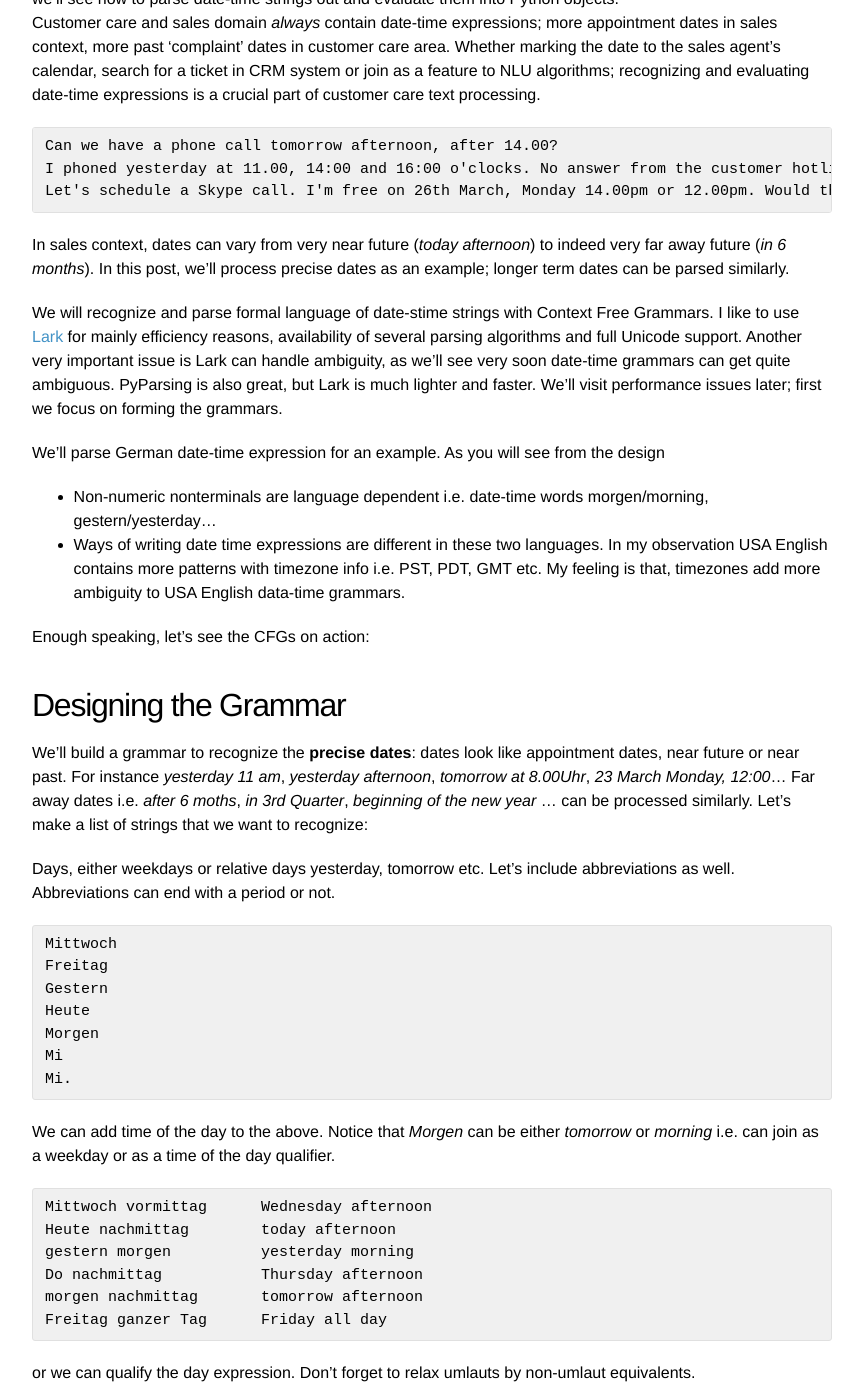
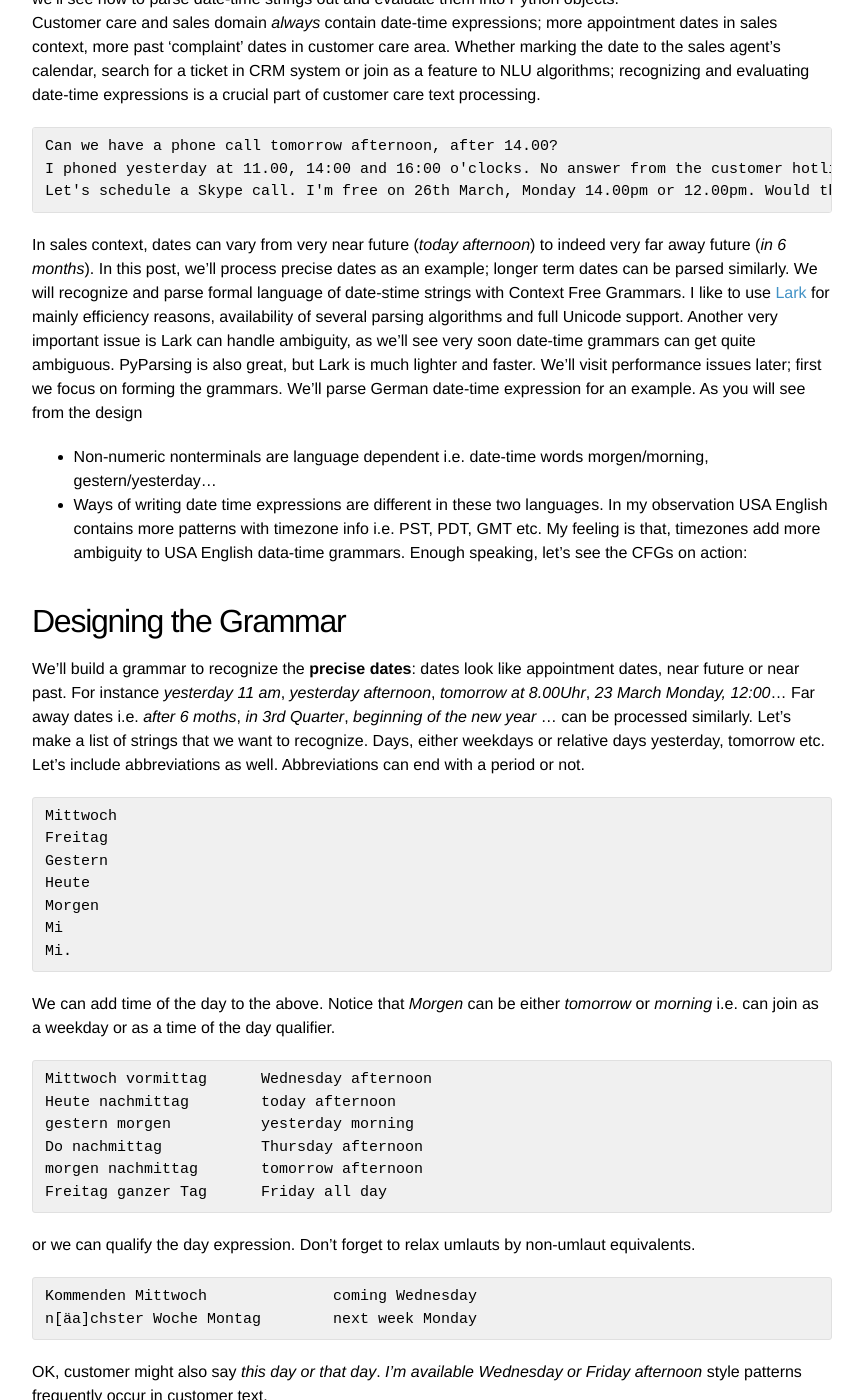
Before and after one commit to DuyguA/DuyguA.github.io, a Jekyll site: the page built from _posts/2018-3-28-chatbot-nlu-series-datetimeparser.md, in a window 1280 px wide and 1400 px high, scrolled down 305 px. Shown: the whole window, without its empty margins (208-1071 px from the left). Built offline with Jekyll 4.4.1, drawn with Linux system fonts in a browser that asks for light colours; nearby versions of some CDN libraries; some web fonts are replaced; some of the changed text lies outside the part shown.

Commit message:
added more

````diff
--- a/_posts/2018-3-28-chatbot-nlu-series-datetimeparser.md
+++ b/_posts/2018-3-28-chatbot-nlu-series-datetimeparser.md
@@ -20,20 +20,14 @@ Let's schedule a Skype call. I'm free on 26th March, Monday 14.00pm or 12.00pm.
 ```
 
 In sales context, dates can vary from very near future (*today afternoon*) to indeed very far away future (*in 6 months*). In this post, we'll process precise dates as an example; longer term dates can be parsed similarly.
-
 We will recognize  and parse formal language of date-stime strings with Context Free Grammars. I like to use [Lark](https://github.com/erezsh/lark) for mainly efficiency reasons, availability of several parsing algorithms and full Unicode support. Another very important issue is Lark can handle ambiguity, as we'll see very soon date-time grammars can get quite ambiguous. PyParsing is also great, but Lark is much lighter and faster. We'll visit performance issues later; first we focus on forming the grammars.
-
 We'll parse German date-time expression for an example. As you will see from the design
-
 * Non-numeric nonterminals are language dependent i.e. date-time words morgen/morning, gestern/yesterday...
 * Ways of writing date time expressions are different in these two languages. In my observation USA English contains more patterns with timezone info i.e. PST, PDT, GMT etc. My feeling is that, timezones add more ambiguity to USA English data-time grammars.
-
 Enough speaking, let's see the CFGs on action:
 
 ## Designing the Grammar
-
-We'll build a grammar to recognize the **precise dates**: dates look like appointment dates, near future or near past. For instance *yesterday 11 am*, *yesterday afternoon*, *tomorrow at 8.00Uhr*, *23 March Monday, 12:00*... Far away dates i.e. *after 6 moths*, *in 3rd Quarter*, *beginning of the new year* ... can be processed similarly. Let's make a list of strings that we want to recognize:
-
+We'll build a grammar to recognize the **precise dates**: dates look like appointment dates, near future or near past. For instance *yesterday 11 am*, *yesterday afternoon*, *tomorrow at 8.00Uhr*, *23 March Monday, 12:00*... Far away dates i.e. *after 6 moths*, *in 3rd Quarter*, *beginning of the new year* ... can be processed similarly. Let's make a list of strings that we want to recognize.
 Days, either weekdays or relative days yesterday, tomorrow etc. Let's include abbreviations as well. Abbreviations can end with a period or not.
 
 ```
@@ -133,7 +125,6 @@ zwischen 11 und 12 Uhr oder ab 16Uhr
 vom 16 bis 17Uhr oder ab 18 Uhr
 vom 16 bis 17Uhr oder zwischen 18-19Uhr
 ```
-
 are %100 time strings, no matter how and where they occur whereas this *11*:
 
 ```
````
Also changed, not shown: other parts of _posts/2018-3-28-chatbot-nlu-series-datetimeparser.md (+5 -7 lines).
